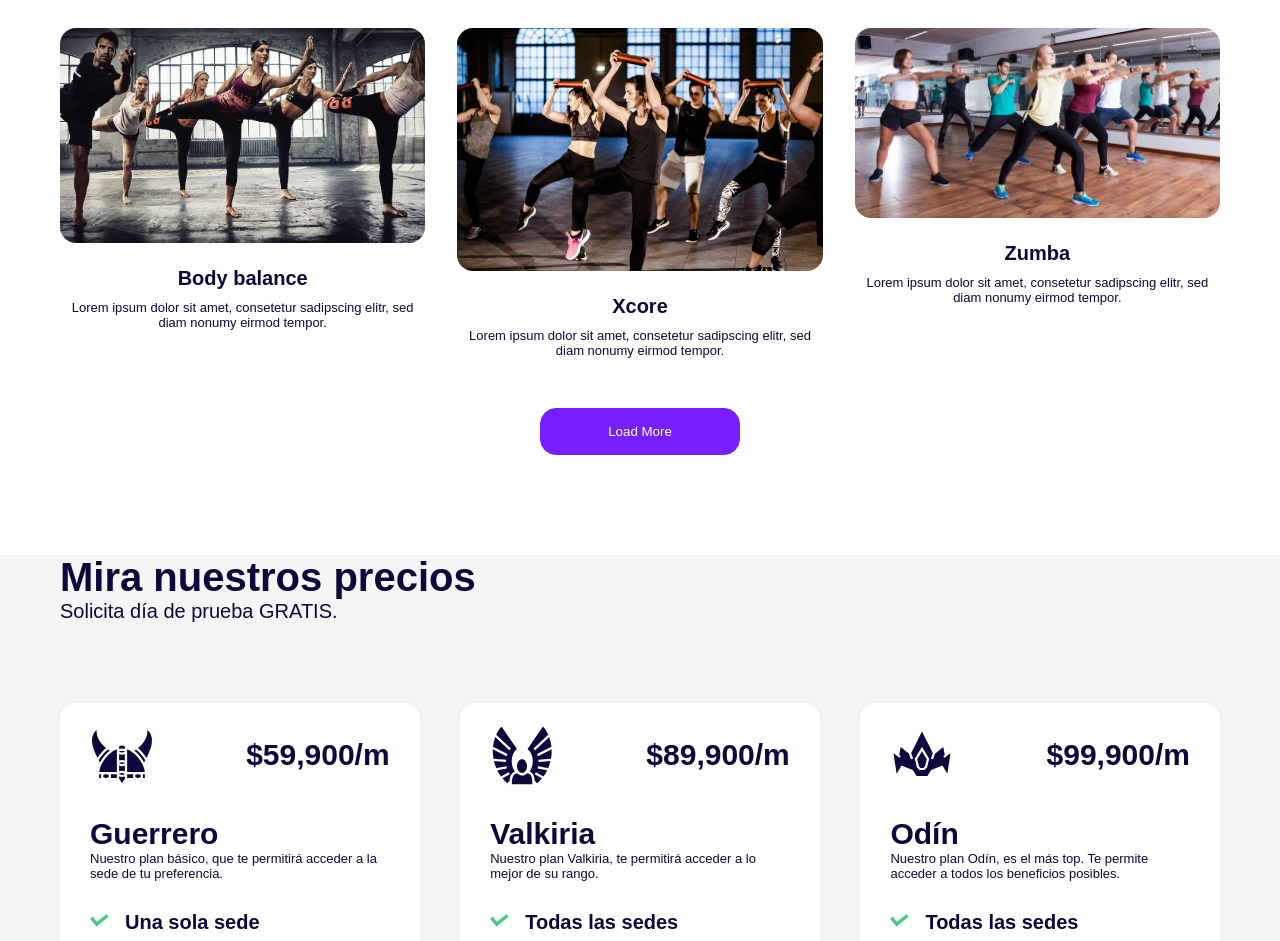
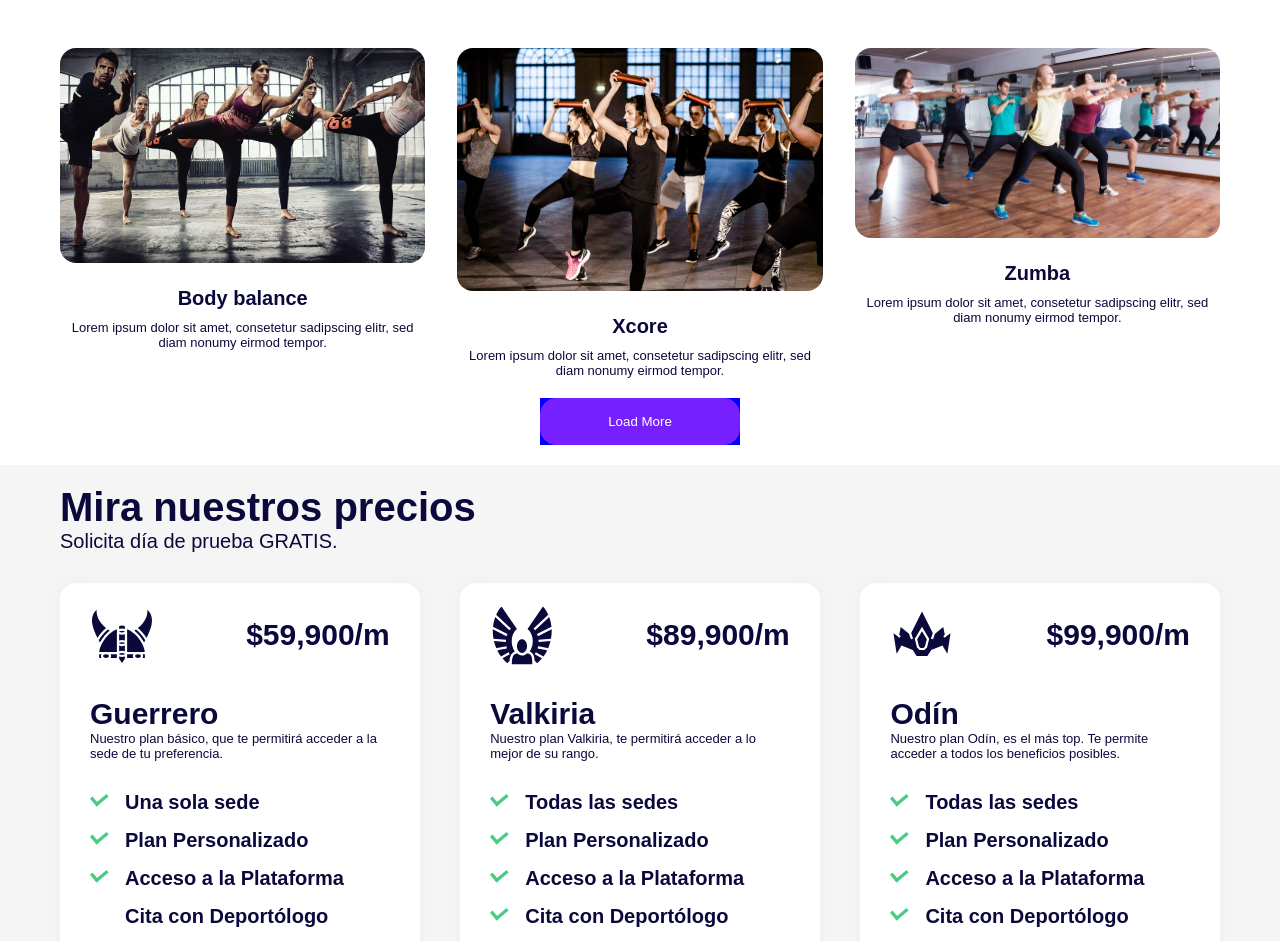
Before and after one commit to ortizjulian/Valhalla, a React (Create React App) app: page / in a window 1280 px wide. Shown: the part 1856-2797 px from the top of the page. Built offline with nearby package versions, Linux system fonts and the light colour scheme; a web font is replaced by a local one.

Commit message:
fixed overflow in signup

```diff
--- a/src/components/Elements/ItineraryUser.tsx
+++ b/src/components/Elements/ItineraryUser.tsx
@@ -1,5 +1,4 @@
-import React from 'react';
-import { useState } from "react";
+
 import { Button, DialogActions } from "@mui/material";
 import EVENTS from "../../data/data";
 
@@ -7,7 +6,6 @@ import { Scheduler } from "@aldabil/react-scheduler";
 
 import type {
   ProcessedEvent,
-  SchedulerHelpers
 } from "@aldabil/react-scheduler/types";
 
 const handleReservar = (event: ProcessedEvent) => {
--- a/src/components/Nav/Navbar.jsx
+++ b/src/components/Nav/Navbar.jsx
@@ -13,7 +13,7 @@ export default function Navbar() {
 
   return (
     <>
-      <Container>
+      <Container id="home">
         <HeroContainer>
           <Sidebar sidebarOpen={sidebarOpen} toggleSidebar={toggleSidebar} />
           {sidebarOpen && <Backdrop toggleSidebar={toggleSidebar} />}
--- a/src/components/Sections/CarruselSedes.jsx
+++ b/src/components/Sections/CarruselSedes.jsx
@@ -42,8 +42,7 @@ export default function CarruselSedes() {
   };
   return (
     <>
-      <Wrapper id="Sedes">
-        <div className="lightBg">
+      <Wrapper id="Sedes" className="lightBg">
         <SliderContainer className="container">
           <HeaderInfo>
             <h1 className="font40 extraBold">Nuestras Sedes</h1>
@@ -117,7 +116,6 @@ export default function CarruselSedes() {
             />
           </Slider>
         </SliderContainer>
-        </div>
       </Wrapper>
     </>
   );
--- a/src/components/Sections/Footer.jsx
+++ b/src/components/Sections/Footer.jsx
@@ -1,18 +1,22 @@
-import { useState } from 'react';
-import styled from 'styled-components';
-import { Link } from 'react-scroll';
-import { FontAwesomeIcon } from '@fortawesome/react-fontawesome';
-import { faArrowUp, faEnvelope } from '@fortawesome/free-solid-svg-icons';
-import { faFacebook, faInstagram, faTwitter } from '@fortawesome/free-brands-svg-icons';
+import { useState } from "react";
+import styled from "styled-components";
+import { Link } from "react-scroll";
+import { FontAwesomeIcon } from "@fortawesome/react-fontawesome";
+import { faArrowUp, faEnvelope } from "@fortawesome/free-solid-svg-icons";
+import {
+  faFacebook,
+  faInstagram,
+  faTwitter,
+} from "@fortawesome/free-brands-svg-icons";
 import { GiVikingHead } from "react-icons/gi";
 
 export const Footer = () => {
-  const [email, setEmail] = useState('');
+  const [email, setEmail] = useState("");
 
   const handleSubmit = (e) => {
     e.preventDefault();
-    console.log('Email submitted:', email);
-    setEmail('');
+    console.log("Email submitted:", email);
+    setEmail("");
   };
 
   const getCurrentYear = () => {
@@ -20,7 +24,7 @@ export const Footer = () => {
   };
 
   return (
-    <FooterContainer>
+    <FooterContainer id="Contacto">
       <LogoContainer>
         <GiVikingHead className="icon-footer" />
         <LogoText>Valhalla</LogoText>
@@ -49,7 +53,7 @@ export const Footer = () => {
         </EmailButton>
       </EmailForm>
       <FooterLinks>
-        <BackToTopLink to="home" smooth={true} offset={-80}>
+        <BackToTopLink to="home" offset={-80}>
           <FontAwesomeIcon icon={faArrowUp} />
           Volver al inicio
         </BackToTopLink>
@@ -74,12 +78,6 @@ const LogoContainer = styled.div`
   display: flex;
   align-items: center;
   margin-bottom: 30px;
-`;
-
-const LogoImg = styled.img`
-  width: 30px;
-  height: 30px;
-  margin-right: 10px;
 `;
 
 const LogoText = styled.h1`
--- a/src/components/Sections/Pricing.jsx
+++ b/src/components/Sections/Pricing.jsx
@@ -5,8 +5,7 @@ import PricingTable from "../Elements/PricingTable";
 
 export default function Pricing() {
   return (
-    <Wrapper id="Precios">
-      <div className="lightBg">
+    <Wrapper id="Precios" className="lightBg">
       <div className="container">
         <HeaderInfo>
           <h1 className="font40 extraBold">Mira nuestros precios</h1>
@@ -69,17 +68,14 @@ export default function Pricing() {
           </TableBox>
         </TablesWrapper>
       </div>
-      </div>
     </Wrapper>
   );
 }
 
 const Wrapper = styled.section`
   width: 100%;
-  padding: 50px 0;
 `;
 const HeaderInfo = styled.div`
-  margin-bottom: 50px;
   @media (max-width: 860px) {
     text-align: center;
   }
--- a/src/components/Sections/Projects.jsx
+++ b/src/components/Sections/Projects.jsx
@@ -10,12 +10,11 @@ import yoga from "../../assets/img/clases/yoga.png";
 import bodyBalance from "../../assets/img/clases/bodyBalance.jpg";
 import xcore from "../../assets/img/clases/xcore.jpg";
 import zumba from "../../assets/img/clases/zumba.jpg";
-
+import { red } from "@mui/material/colors";
 
 export default function Projects() {
   return (
-    <Wrapper id="Clases">
-      <div className="whiteBg">
+    <Wrapper id="Clases" className="whiteBg">
       <div className="container">
         <HeaderInfo>
           <h1 className="font40 extraBold">Nuestras clases</h1>
@@ -80,14 +79,17 @@ export default function Projects() {
           </div>
         </div>
         <div className="row flexCenter">
-            <div style={{ margin: "50px 0", width: "200px" }}>
+          <div
+            style={{
+              margin: "20px 0px 0px 0px",
+              width: "200px",
+              backgroundColor: "blue",
+            }}
+          >
             <FullButton title="Load More" action={() => alert("clicked")} />
           </div>
         </div>
       </div>
-      </div>
-
-
     </Wrapper>
   );
 }
--- a/src/components/Sections/Services.jsx
+++ b/src/components/Sections/Services.jsx
@@ -4,11 +4,9 @@ import styled from "styled-components";
 
 import ServiceBox from "../Elements/ServiceBox";
 
-
 export default function Services() {
   return (
-    <Wrapper id="Servicios">
-      <div className="whiteBg" style={{ padding: "60px 0" }}>
+    <Wrapper id="Servicios" className="whiteBg">
       <div className="container">
         <HeaderInfo>
           <h1 className="font50 extraBold">
@@ -51,8 +49,6 @@ export default function Services() {
           </ServiceBoxWrapper>
         </ServiceBoxRow>
       </div>
-
-      </div>
     </Wrapper>
   );
 }
@@ -68,7 +64,7 @@ const ServiceBoxRow = styled.div`
 const ServiceBoxWrapper = styled.div`
   width: 20%;
   margin-right: 5%;
-  padding: 80px 0;
+  padding: 20px 0;
   @media (max-width: 860px) {
     width: 100%;
     text-align: center;
--- a/src/screens/Login.jsx
+++ b/src/screens/Login.jsx
@@ -11,8 +11,8 @@ import Typography from "@mui/material/Typography";
 import { createTheme, ThemeProvider } from "@mui/material/styles";
 import { GiVikingHead } from "react-icons/gi";
 import TextField from "../components/Elements/TextField_sessions";
-import Slide from '@mui/material/Slide'
-import {Link as Route} from "react-router-dom"
+import Slide from "@mui/material/Slide";
+import { Link as Route } from "react-router-dom";
 import Link from "@mui/material/Link";
 
 const theme = createTheme({
@@ -29,31 +29,37 @@ const theme = createTheme({
   },
 });
 
-
-
 //Funcion para tomar los datos
 export default function LogInSide() {
   const handleSubmit = (event) => {
     event.preventDefault();
-    const data = new FormData(event.currentTarget);
+    //const data = new FormData(event.currentTarget);
     // alert(
     //   "Cedula: " + data.get("cedula") + " Password: " + data.get("contrasena") + " " + data.get("remember")
     // );
-
   };
   //Estado con valor inicial false
   const [checked, setChecked] = React.useState(false);
 
   //Para que cuando se monte el componente se dispare la transicion
   React.useEffect(() => {
-    setChecked(true)
-  }, [])
+    setChecked(true);
+  }, []);
 
   return (
-
     <ThemeProvider theme={theme}>
-      <Slide in={checked} direction="left" mountOnEnter unmountOnExit {...(checked ? { timeout: 900 } : {})}>
-        <Grid container component="main" sx={{ height: "100vh", backgroundColor: 'black' }}>
+      <Slide
+        in={checked}
+        direction="left"
+        mountOnEnter
+        unmountOnExit
+        {...(checked ? { timeout: 900 } : {})}
+      >
+        <Grid
+          container
+          component="main"
+          sx={{ height: "100vh", backgroundColor: "black" }}
+        >
           <CssBaseline />
           {/* grid imagenes */}
           <Grid
@@ -62,12 +68,12 @@ export default function LogInSide() {
             sm={false}
             md={7}
             sx={{
-              backgroundImage: "url(https://pilarfitness.com.ar/wp-content/uploads/2022/06/back-fitness-gym-power-pose.jpg)",
+              backgroundImage:
+                "url(https://pilarfitness.com.ar/wp-content/uploads/2022/06/back-fitness-gym-power-pose.jpg)",
               backgroundRepeat: "no-repeat",
               backgroundColor: "white",
               backgroundSize: "cover",
               backgroundPosition: "center",
-
             }}
           />
           {/* Grid de textfiels */}
@@ -104,7 +110,11 @@ export default function LogInSide() {
                 sx={{ mt: 1 }}
               >
                 <TextField label={"Cedula"} id={"cedula"} />
-                <TextField label={"Contraseña"} id={"contrasena"} type="password" />
+                <TextField
+                  label={"Contraseña"}
+                  id={"contrasena"}
+                  type="password"
+                />
                 <FormControlLabel
                   sx={{ color: "white" }}
                   control={
@@ -123,14 +133,12 @@ export default function LogInSide() {
                     onClick={() => {
                       handleSubmit();
                     }}
-
                   />
                 </Route>
 
                 <Grid container>
-
                   <Grid item xs>
-                <Route to="/SignUp" >
+                    <Route to="/SignUp">
                       <Link href="" variant="body2" color="secondary">
                         {"No tienes cuenta? Registrate"}
                       </Link>
@@ -138,7 +146,7 @@ export default function LogInSide() {
                   </Grid>
 
                   <Grid item>
-                  <Route to="/SignUp" >
+                    <Route to="/SignUp">
                       <Link href="" variant="body2" color="secondary">
                         {"Olvidaste tu contraseña?"}
                       </Link>
--- a/src/screens/User.jsx
+++ b/src/screens/User.jsx
@@ -1,8 +1,6 @@
-import React from "react";
 // Sections
 import RouletteDrift from "../components/Elements/RouletteDrift";
 import ItineraryUser from "../components/Elements/ItineraryUser";
-import ItineraryAdmin from "../components/Elements/ItineraryAdmin";
 
 export default function User() {
   return (
--- a/src/style/index.css
+++ b/src/style/index.css
@@ -166,7 +166,7 @@
    width: 100%;
    max-width: 1220px;
    margin: 0 auto;
-   padding: 0px 30px;
+   padding: 20px 30px;
  }
 
  @media only screen and (max-width: 859px) {
```
Also changed, not shown: src/App.js (deleted, +0 -16 lines), src/screens/SignUp.jsx (+78 -46 lines), 1 other file (tests, documents, lock files or other folders). Lines whose indentation alone changed are shown as unchanged.
